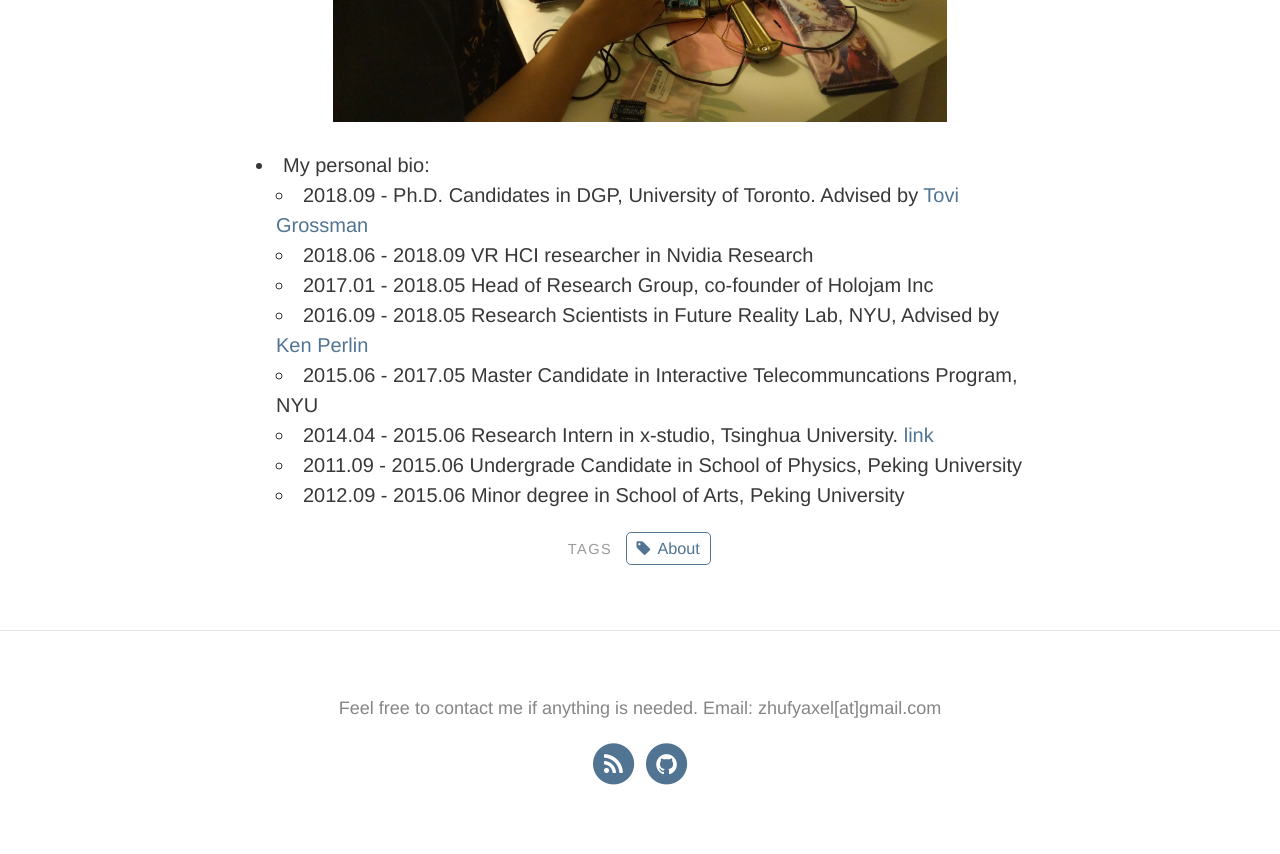
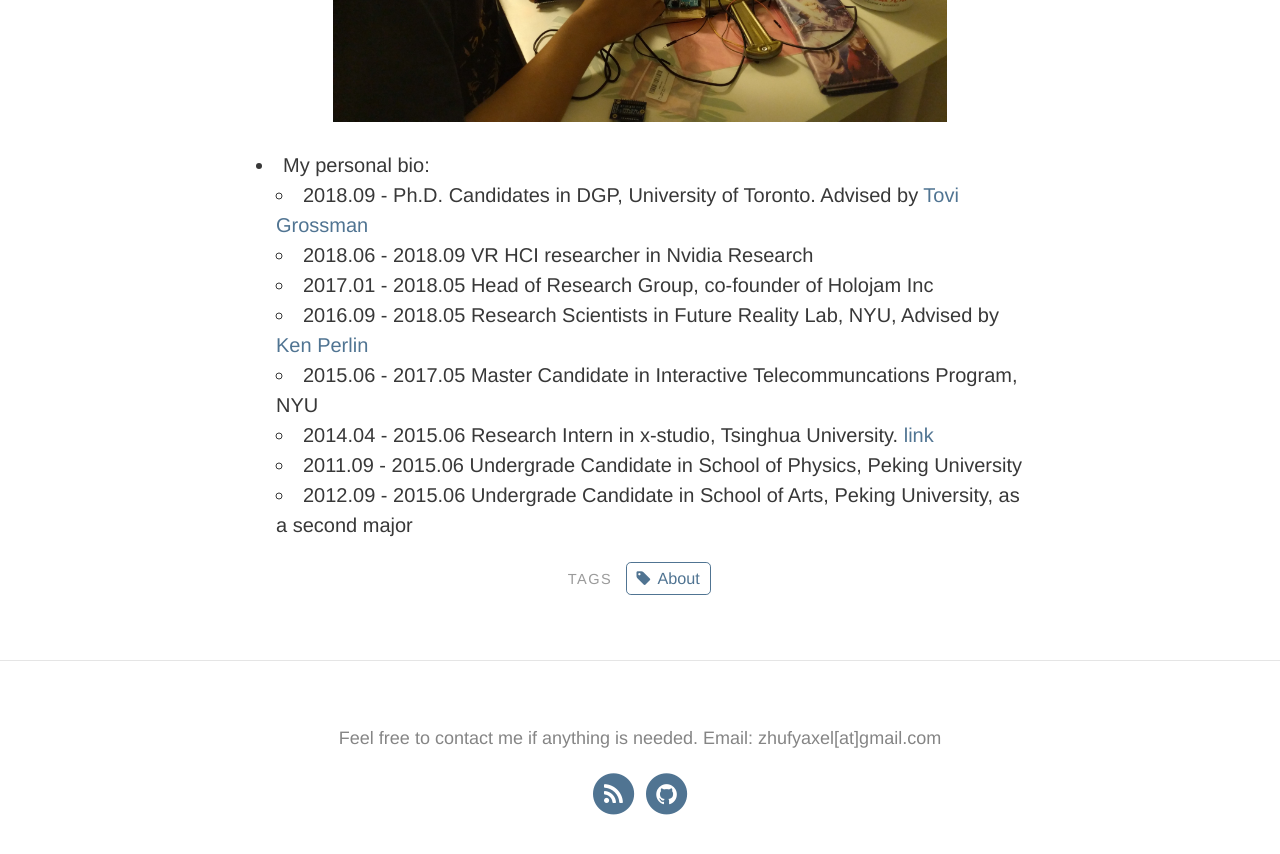
Before and after one commit to zhufyaxel/zhufyaxel.github.io, a Jekyll site: the page built from pages/about.md, in a window 1280 px wide and 900 px high, scrolled down 876 px. Shown: the top 854 px of the window. Built offline with Jekyll 4.4.1, drawn with Linux system fonts in a browser that asks for light colours.

Commit message:
Update of about

```diff
--- a/pages/about.md
+++ b/pages/about.md
@@ -17,4 +17,4 @@ As for my portfolio, please check [itpzhufy.com](http://itpzhufy.com)
   * 2015.06 - 2017.05 Master Candidate in Interactive Telecommuncations Program, NYU
   * 2014.04 - 2015.06 Research Intern in x-studio, Tsinghua University. [link](http://www.x-studio.org.cn/)
   * 2011.09 - 2015.06 Undergrade Candidate in School of Physics, Peking University
-  * 2012.09 - 2015.06 Minor degree in School of Arts, Peking University
+  * 2012.09 - 2015.06 Undergrade Candidate in School of Arts, Peking University, as a second major
```
